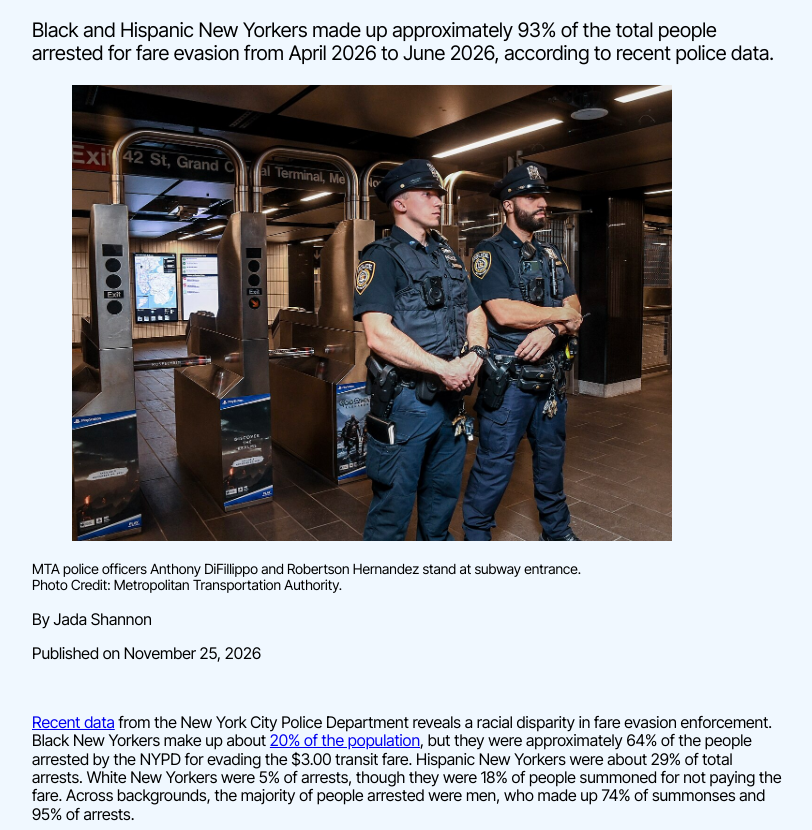
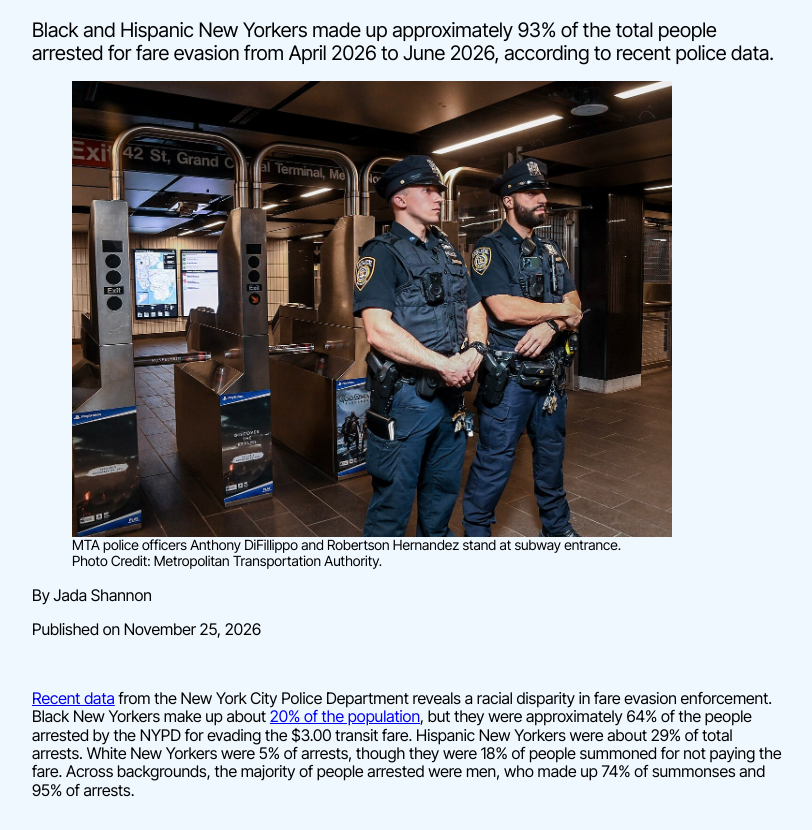
Before and after one commit to Jshannon42/nypdfareevasionenforcement, a plain HTML site: page index.html in a window 1280 px wide. Shown: the part 61-891 px from the top of the page, without its empty margins (233-1045 px from the left). Drawn offline with nearby package versions, Linux system fonts and the light colour scheme; a script that the page names is missing.

Commit message:
Fix closing tag for h2 and figure elements

```diff
--- a/index.html
+++ b/index.html
@@ -18,12 +18,12 @@
 	<!-- Tktktktkt -->
 <div class="container">
 	<h1>Who gets penalized for evading NYC’s transit fare?</h1>
-	<h2>Black and Hispanic New Yorkers made up approximately 93% of the total people arrested for fare evasion from April 2026 to June 2026, according to recent police data. <h2>
+	<h2>Black and Hispanic New Yorkers made up approximately 93% of the total people arrested for fare evasion from April 2026 to June 2026, according to recent police data. </h2>
 
 <figure>
 		<img src="images/larger mta photo.jpg" alt="Two cops stand infront of the NYC subway entrance." class="center">
-	</figure>
 	<figcaption> MTA police officers Anthony DiFillippo and Robertson Hernandez stand at subway entrance.<br> Photo Credit: Metropolitan Transportation Authority. </figcaption>
+</figure>
 <h3>By Jada Shannon </h3>
 	<h3>Published on November 25, 2026</h3>
 <br>
```
